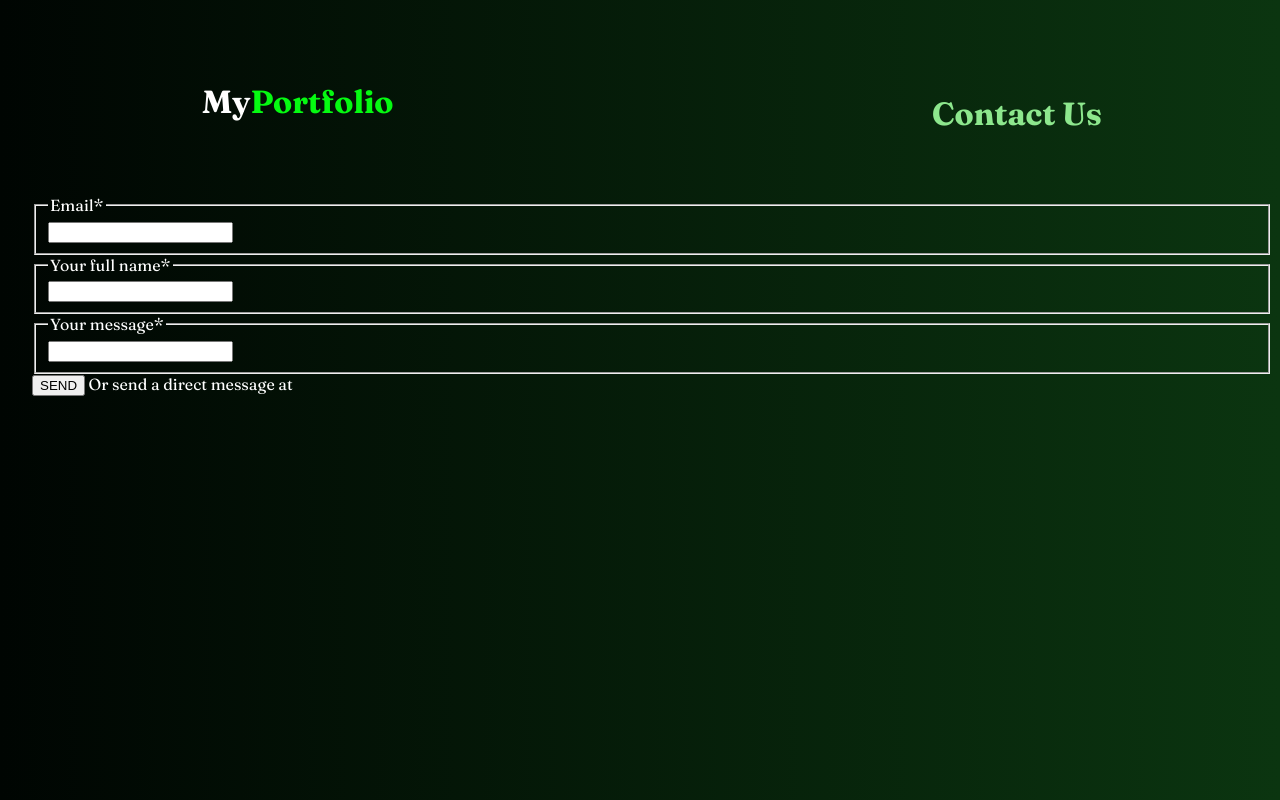
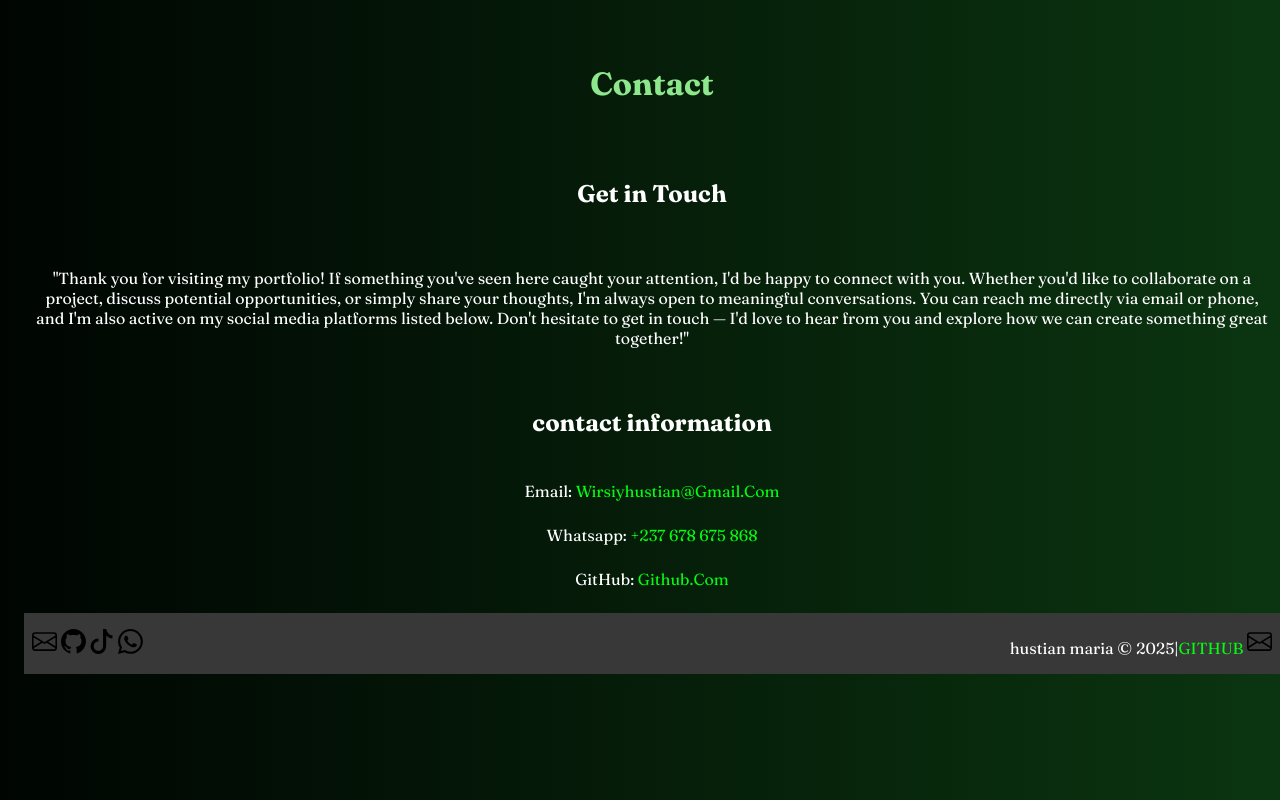
Before and after one commit to hustian-maria/PORTFOLIO, a plain HTML site: page reachout.html in a window 1280 px wide. Drawn offline with Linux system fonts and the light colour scheme.

Commit message:
modified existing files and added new files

```diff
--- a/reachout.html
+++ b/reachout.html
@@ -1,38 +1,46 @@
 <!DOCTYPE html>
 <html lang="en">
 <head>
-    <meta charset="UTF-8">
-    <meta name="viewport" content="width=device-width, initial-scale=1.0">
-    <title>Myportfolio | contact</title>
-    <link rel="stylesheet" href="style.css">
+  <meta charset="UTF-8">
+  <meta name="viewport" content="width=device-width, initial-scale=1.0">
+  <title>Contact Me</title>
+  <link rel="stylesheet" href="style.css">
+
 </head>
-<body>
-    <header>
-        <h1>My<strong>portfolio</strong></h1>
-        <h3>contact us</h3>
-    </header>
-    <form>
-        <fieldset>
-            <legend>Email*</legend>
-            <input type="email">
-        </fieldset>
-        <fieldset>
-            <legend>Your full name*</legend>
-            <input type="text">
-        </fieldset>
-        <fieldset>
-            <legend>Your message*</legend>
-            <input type="text">
-        </fieldset>
-        <button type="button" onclick="navigateToPage()">SEND</button>
-        Or send a direct message at
-    </form>
-    <script>
-        function
-            navigateToPage() {
-             window.location.href ='index.html';
-                alert('Sent');
-        }
-    </script>
+<body class="contact-only">
+    <h3>contact</h3>
+    <h2>Get in Touch</h2>
+
+    <p>"Thank you for visiting my portfolio! If something you've seen here caught your attention, I'd be happy to connect with you. Whether you'd like to collaborate on a project, discuss potential opportunities, or simply share your thoughts, I'm always open to meaningful conversations. You can reach me directly via email or phone, and I'm also active on my social media platforms listed below. Don't hesitate to get in touch — I'd love to hear from you and explore how we can create something great together!"</p>
+
+    <h2>
+      contact information
+    </h2>
+    <div class="contact-item">
+      Email: <a href="wirsiyhustian@gmail.com">wirsiyhustian@gmail.com</a>
+    </div>
+
+    <div class="contact-item">
+       Whatsapp: <a href="https://wa.link/pq1x8l">+237 678 675 868</a>
+    </div>
+
+
+    <div class="contact-item">
+      GitHub: <a href="https://github.com/hustian-maria">github.com</a>
+    </div>
+
 </body>
+<footer class="footer-link">
+    <div>
+     <img src="envelope.svg" alt="">
+      <img src="github.svg" alt="">
+      <img src="tiktok (2).svg" alt="">
+      <img src="whatsapp (2).svg" alt="">
+    </div>
+
+     <div>
+       hustian maria  © 2025|<a href="https://github.com/hustian-maria">GITHUB</a>
+      <img src="envelope.svg" alt="">
+     </div>
+    </footer>
 </html>
--- a/style.css
+++ b/style.css
@@ -184,7 +184,7 @@ h3 {
     color:rgb(32, 235, 32) ;
     background-color: transparent;
     box-shadow: 0 0 10px rgb(32, 235, 32);
-    float: inline-end;
+    /* float: inline-end; */
     margin-top: 50px;
 }
 .cv:hover {
@@ -330,12 +330,37 @@ h5 {
     cursor: pointer;
     margin-bottom: 1rem;
     align-self: center;
-    background-color: #000502 opacity:;
+    background-color: #000502 opacity;
 }
 .foot-link a:hover {
     text-shadow: 0 0 20px rgb(5, 250, 17);
 }
+#section2 {
+    width: 90;
+}
+.skill-only {
+    padding-right: 2rem;
+}
+.contact-only {
+    display: flex;
+    flex-direction: column;
+    gap: 1.5rem;
+    justify-content: center;
+    align-items: center;
+    text-align: center;
+}
+.footer-link{
+    margin: 0;
+    background-color:rgb(56, 56, 56);
+    width: 100%;
+    padding: 1rem .5rem;
+    display: flex;
+    justify-content: space-between;
 
+}
+.footer-link img {
+    width: 25px;
+}
 @media screen and (max-width:700px){
     .sect::before {
         content: '';
```
Also changed, not shown: skills.html (+10 -4 lines), envelope.svg (added), github.svg (added), tiktok (2).svg (added), whatsapp (2).svg (added).
